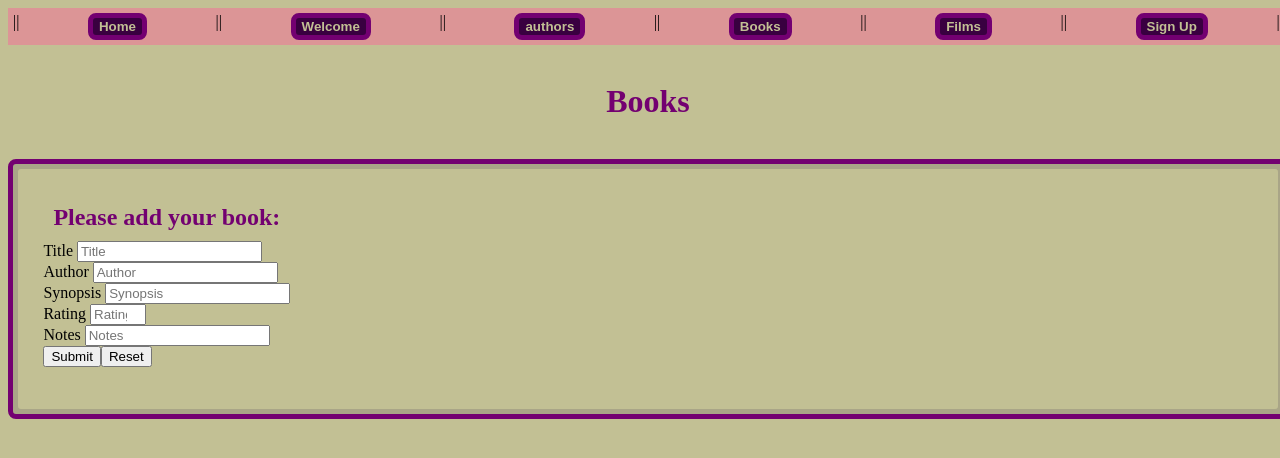
After one commit to Kellygoulias/makers_book_store, a Flask app: page /books/new in a window 1280 px wide. The commit adds this page. Shown: the top 458 px of the page. Run offline with Flask 3, Linux system fonts and the light colour scheme; the visitor is signed in with stand-in values (Sample User, id 1).

Commit message:
added a new protected from page for book additions

```diff
--- a/app.py
+++ b/app.py
@@ -102,6 +102,10 @@ def books():
     books = book_repository.all()
     return render_template("books.html", books=books)
 
+@app.route('/books/new', methods=['GET'])
+@login_required
+def get_create_book_form():
+    return render_template("add_book_form.html", books=books)
 
 @app.route('/books', methods=['POST'])
 @login_required
--- /dev/null
+++ b/templates/add_book_form.html
@@ -0,0 +1,31 @@
+
+
+<nav>||<a href = "/"><button>Home</button></a> || <a href = "/hello"><button>Welcome</button></a> || <a href = "/authors"><button>authors</button></a> || <a href = "/books"><button>Books</button></a> ||<a href = "/films"><button>Films</button></a>||<a href = "/users/new"><button>Sign Up</button></a>||</nav>
+<head>
+    <link rel="stylesheet" href="/static/styles.css">
+    <h1>Books</h1>
+</head>
+
+<main>
+    <div>
+    <h2>Please add your book:</h2>
+        <form method="POST" action="/books">
+            <label for="title">Title</label>
+            <input type="text" id="title" name="title" placeholder="Title"><br>
+
+            <label for="author">Author</label>
+            <input type="text" id="author" name="author" placeholder="Author"><br>
+
+            <label for="synopsis">Synopsis</label>
+            <input type="text" id="synopsis" name="synopsis" placeholder="Synopsis"><br>
+
+            <label for="rating">Rating</label>
+            <input type="number" min="0" max="10" id="rating" name="rating" placeholder="Rating"><br>
+
+            <label for="notes">Notes</label>
+            <input type="text" id="notes" name="notes" placeholder="Notes"><br>
+
+            <input type="submit" value="Submit"><input type="reset" value="Reset">
+        </form>
+    </div>
+</main>
--- a/templates/films.html
+++ b/templates/films.html
@@ -9,6 +9,7 @@
 
 
 <main>
+    <div>
         <h2>Here are some films to look at:</h2>
             <ul>
                 {% for film in films %}
@@ -24,4 +25,5 @@
 
                 <input type="submit" value="Submit">
             </form>
+    </div>
 </main>
--- a/templates/login_form.html
+++ b/templates/login_form.html
@@ -6,6 +6,8 @@
 </head>
 
 <main>
+    <div>
+        <h2>Log in</h2>
         <form method="POST" action="/sessions">
             <label for="username">Username</label>
             <input type="text" id="username" name="username" placeholder="Username" required><br>
@@ -18,4 +20,5 @@
 
             <input type="submit" value="Submit">
         </form>
+    </div>
 </main>
--- a/templates/signup_form.html
+++ b/templates/signup_form.html
@@ -6,6 +6,8 @@
 </head>
 
 <main>
+    <div>
+        <h2>Sign Up</h2>
         <form method="POST" action="/users">
             <label for="username">Username</label>
             <input type="text" id="username" name="username" placeholder="Username" required><br>
@@ -18,4 +20,5 @@
 
             <input type="submit" value="Submit">
         </form>
+    </div>
 </main>
```
Also changed, not shown: templates/books.html (+3 -17 lines), tests/test_books_page.py (+1 -1 lines), tests/test_integration_for_auth.py (+1 -3 lines). Lines whose indentation alone changed are shown as unchanged.
